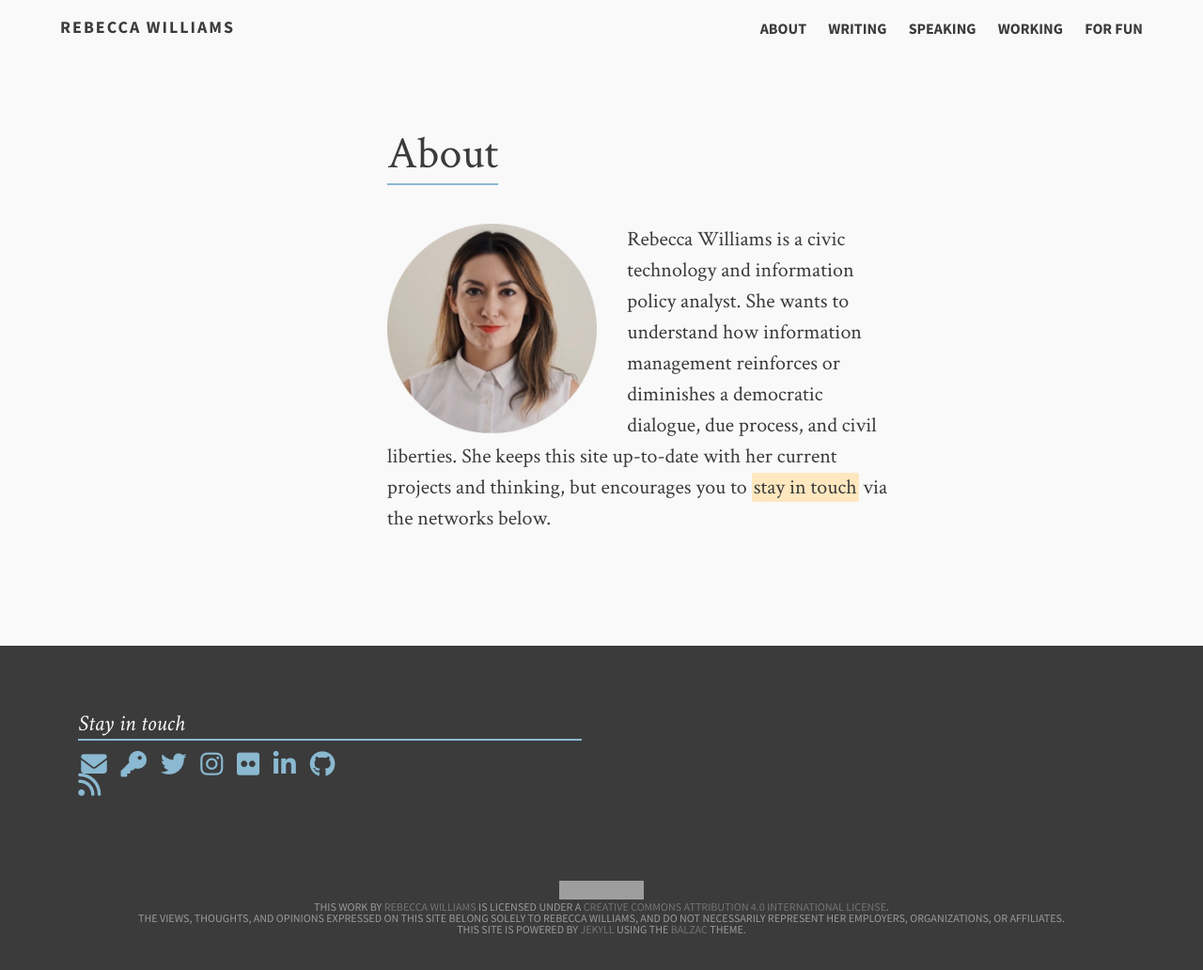
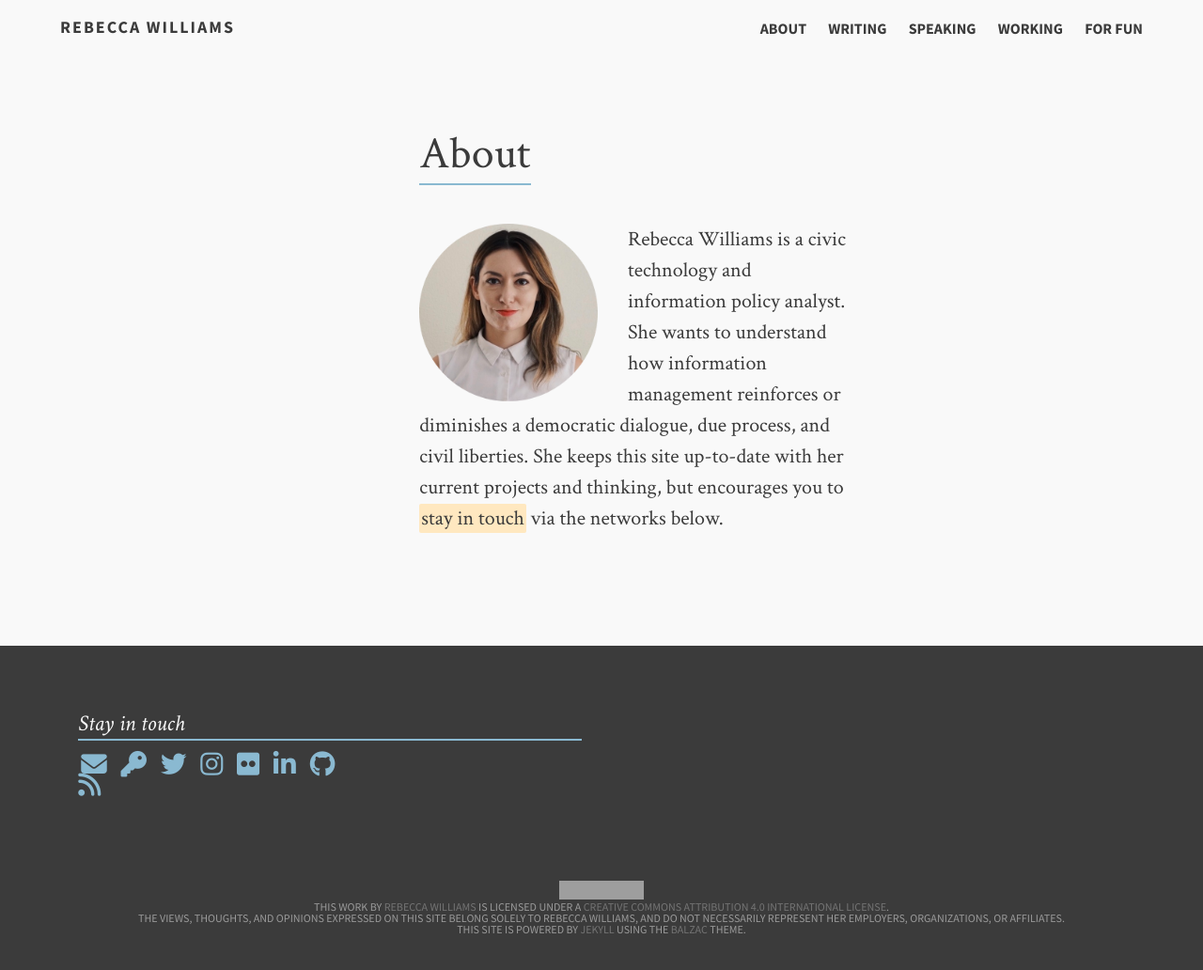
Before and after one commit to rebeccawilliams/rebeccawilliams.us, a Jekyll site: the page built from README.md, in a window 1280 px wide. Shown: the whole page at 94% size. Built offline with Jekyll 4.4.1, drawn with Linux system fonts in a browser that asks for light colours; nearby versions of some CDN libraries; our own code applies the rules of GitHub Pages for plain Markdown files; grey boxes are pictures that could not be loaded.

Commit message:
Update _styles.scss

```diff
--- a/_sass/_styles.scss
+++ b/_sass/_styles.scss
@@ -152,7 +152,7 @@ input {
 }
 
 .wrap {
-    max-width: 960px;
+    max-width: 680px;
     @include column(10);
     float: none;
     margin: 0 auto;
@@ -346,7 +346,7 @@ header.site-header nav {
 
 .archive-wrap {
     @include column(10);
-    max-width: 800px;
+    max-width: 680px;
     display: block;
     margin: 0 auto;
     float: none;
```
